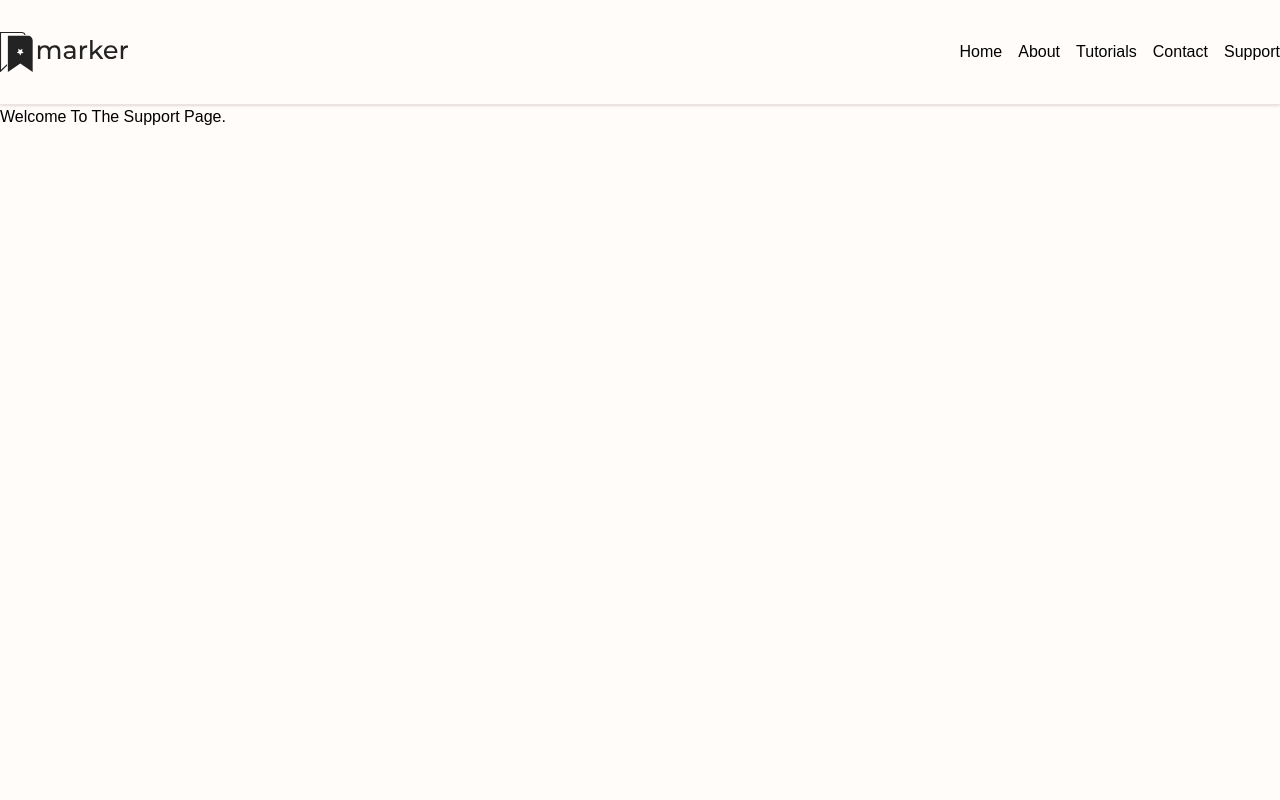
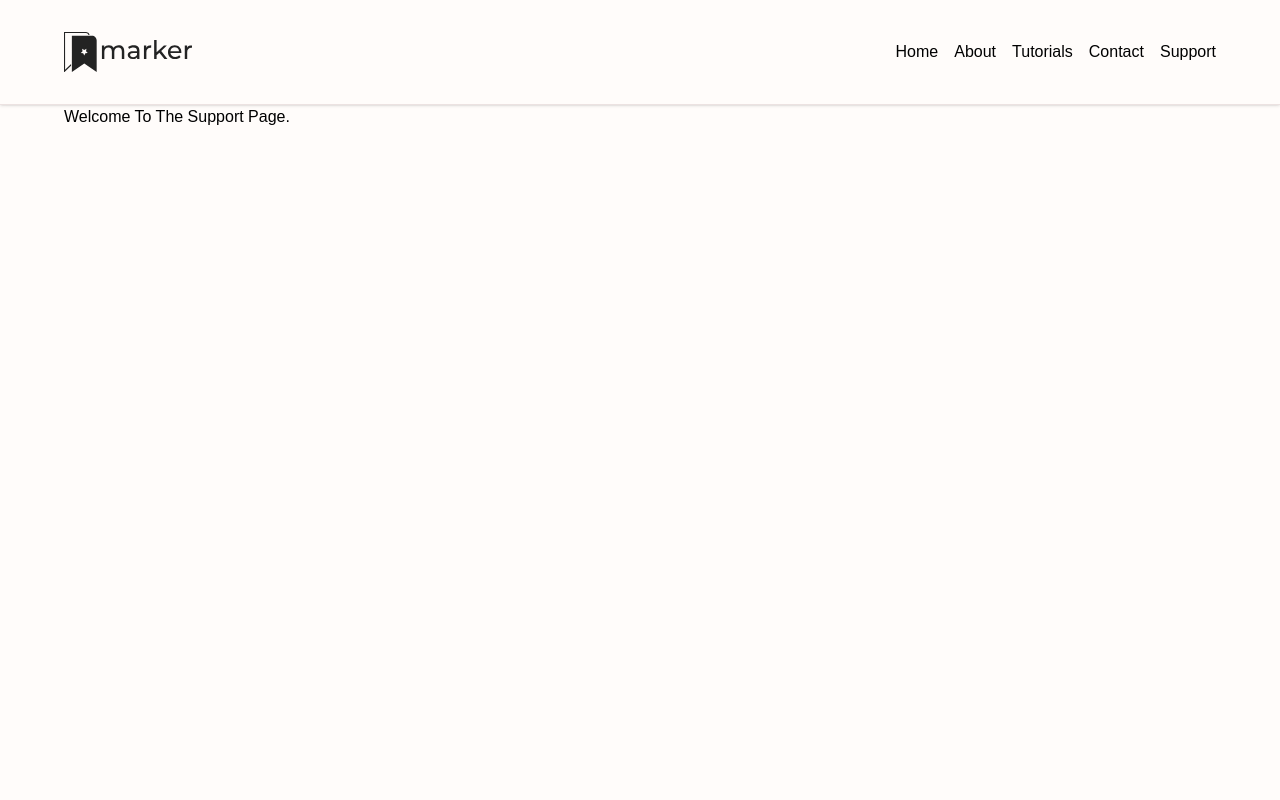
Before and after one commit to Justin-Bento/marker, a React (Vite) app: page /support in a window 1280 px wide. Shown: the top 800 px of the page. Built offline with nearby package versions, Linux system fonts and the light colour scheme; a web font is replaced by a local one.

Commit message:
style(layout): add 90% width to wrapper for edge spacing

```diff
--- a/src/frontend/App.css
+++ b/src/frontend/App.css
@@ -1,10 +1,14 @@
 @font-face {
-  font-family: 'Lexend Variable';
+  font-family: "Lexend Variable";
   font-style: normal;
   font-display: swap;
   font-weight: 100 900;
-  src: url(@fontsource-variable/lexend/files/lexend-latin-wght-normal.woff2) format('woff2-variations');
-  unicode-range: U+0000-00FF,U+0131,U+0152-0153,U+02BB-02BC,U+02C6,U+02DA,U+02DC,U+0304,U+0308,U+0329,U+2000-206F,U+20AC,U+2122,U+2191,U+2193,U+2212,U+2215,U+FEFF,U+FFFD;
+  src: url(@fontsource-variable/lexend/files/lexend-latin-wght-normal.woff2)
+    format("woff2-variations");
+  unicode-range:
+    U+0000-00FF, U+0131, U+0152-0153, U+02BB-02BC, U+02C6, U+02DA, U+02DC,
+    U+0304, U+0308, U+0329, U+2000-206F, U+20AC, U+2122, U+2191, U+2193, U+2212,
+    U+2215, U+FEFF, U+FFFD;
 }
 
 * {
@@ -15,6 +19,7 @@ body {
   background-color: var(--color-white);
 }
 .wrapper {
+  width: 90%;
   max-width: var(--container-7xl);
   margin: 0 auto;
 }
```
